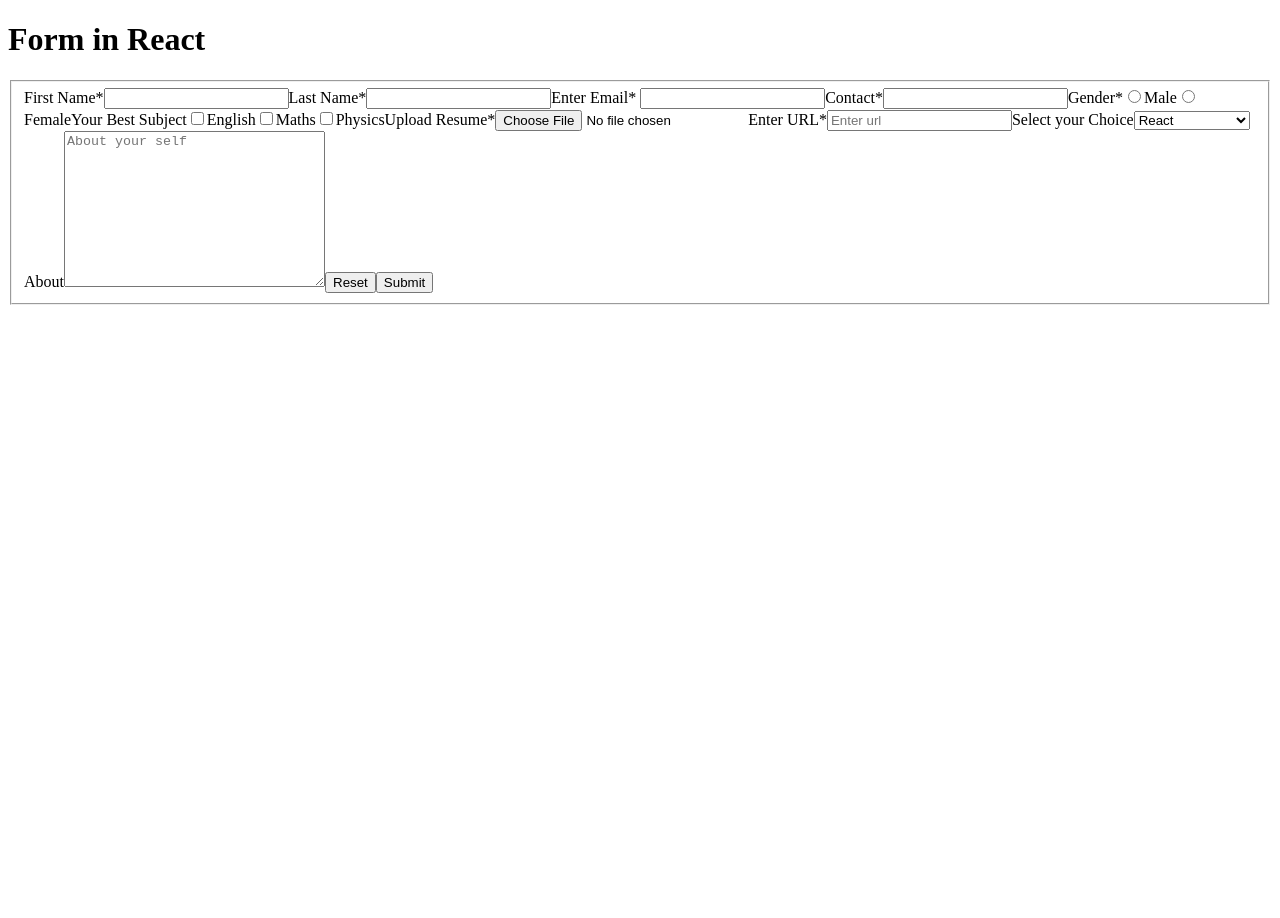
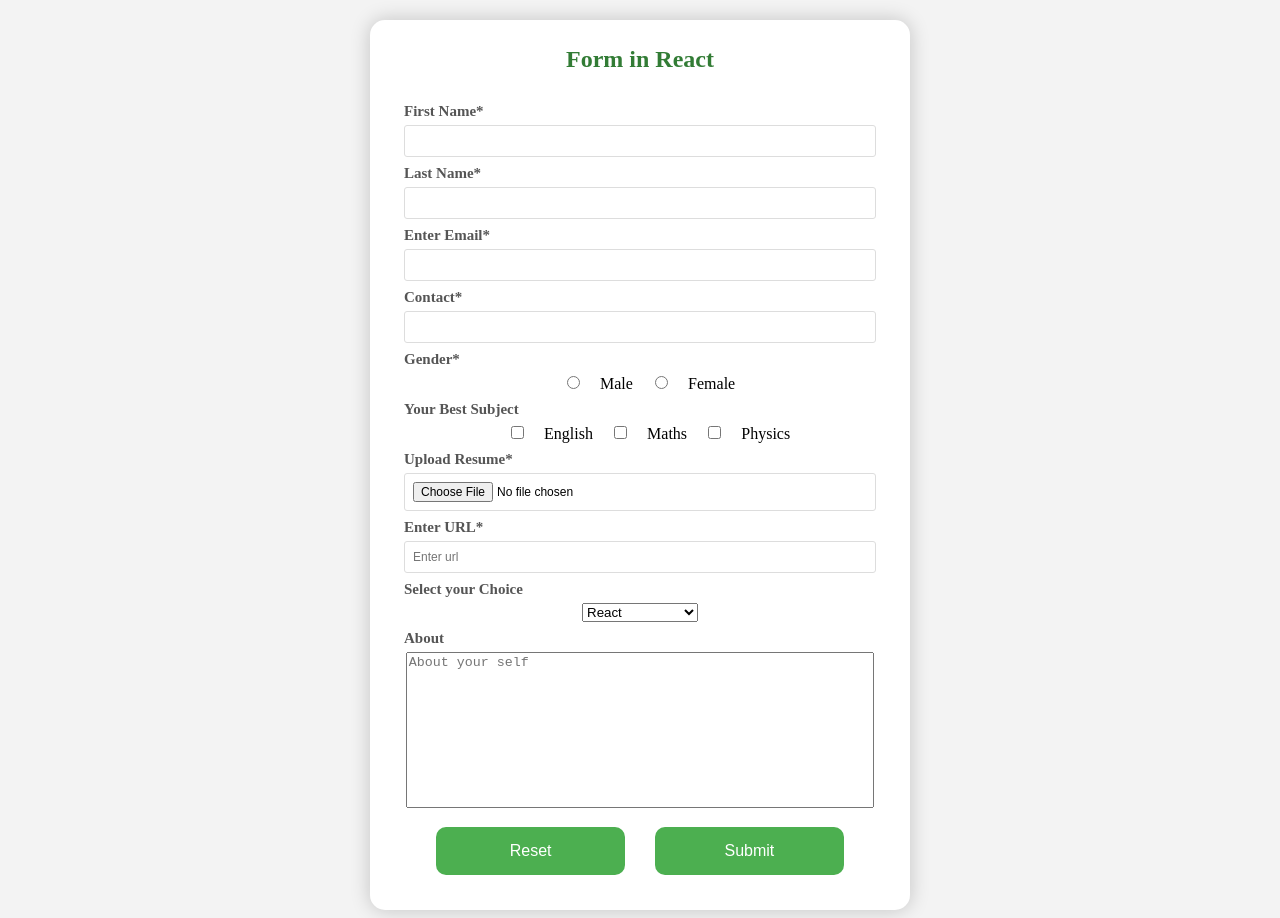
Before and after one commit to chadiboudaher/react, a React (Vite) app: page / in a window 1280 px wide. Before the commit the page ends 800 px from the top, so only its background shows below. Built offline with nearby package versions, Linux system fonts and the light colour scheme.

Commit message:
React form project : design react form with CSS

```diff
--- a/src/projects/my-react-form/ReactForm.css
+++ b/src/projects/my-react-form/ReactForm.css
@@ -0,0 +1,71 @@
+body {
+  background: #f3f3f3;
+  text-align: center;
+}
+
+.app {
+  background-color: #fff;
+  border-radius: 15px;
+  box-shadow: 0 0 20px rgba(0, 0, 0, 0.2);
+  padding: 10px 20px;
+  transition: transform 0.2s;
+  width: 500px;
+  text-align: center;
+  margin: auto;
+  margin-top: 20px;
+}
+
+h1 {
+  font-size: x-large;
+  text-align: center;
+  color: #327c35;
+}
+
+fieldset {
+  border: none;
+}
+
+input {
+  display: block;
+  width: 100%;
+  padding: 8px;
+  box-sizing: border-box;
+  border: 1px solid #ddd;
+  border-radius: 3px;
+  font-size: 12px;
+}
+
+input[type="radio"],
+input[type="checkbox"] {
+  display: inline;
+  width: 10%;
+}
+
+label {
+  font-size: 15px;
+  display: block;
+  width: 100%;
+  margin-top: 8px;
+  margin-bottom: 5px;
+  text-align: left;
+  color: #555;
+  font-weight: bold;
+}
+
+button {
+  padding: 15px;
+  border-radius: 10px;
+  margin: 15px;
+  border: none;
+  color: white;
+  cursor: pointer;
+  background-color: #4caf50;
+  width: 40%;
+  font-size: 16px;
+}
+textarea {
+  resize: none;
+  width: 98%;
+  min-height: 100px;
+  max-height: 150px;
+}
--- a/src/projects/my-react-form/ReactForm.jsx
+++ b/src/projects/my-react-form/ReactForm.jsx
@@ -1,3 +1,6 @@
+import "./ReactForm.css";
+// import { React, useState } from "react";
+
 function ReactForm() {
   return (
     <>
```
